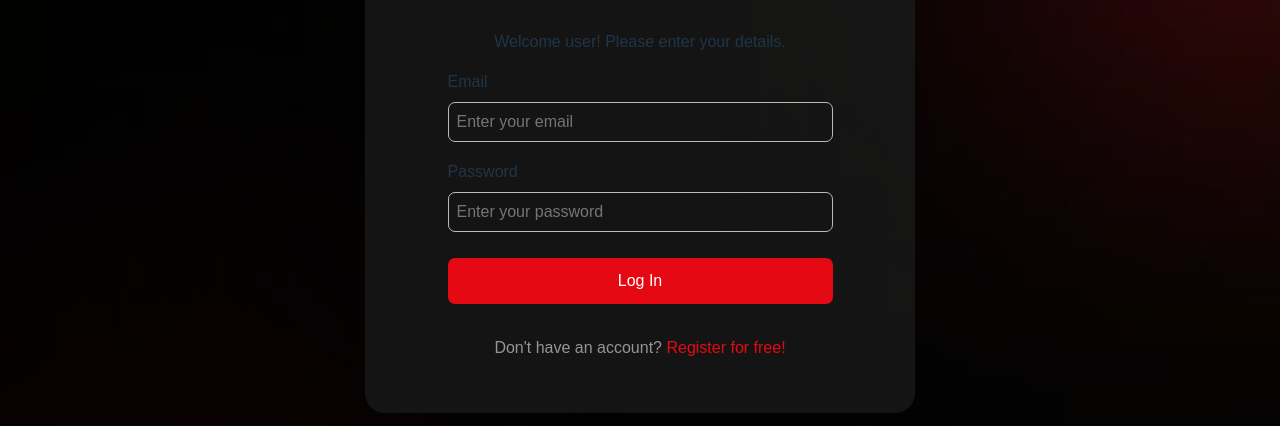
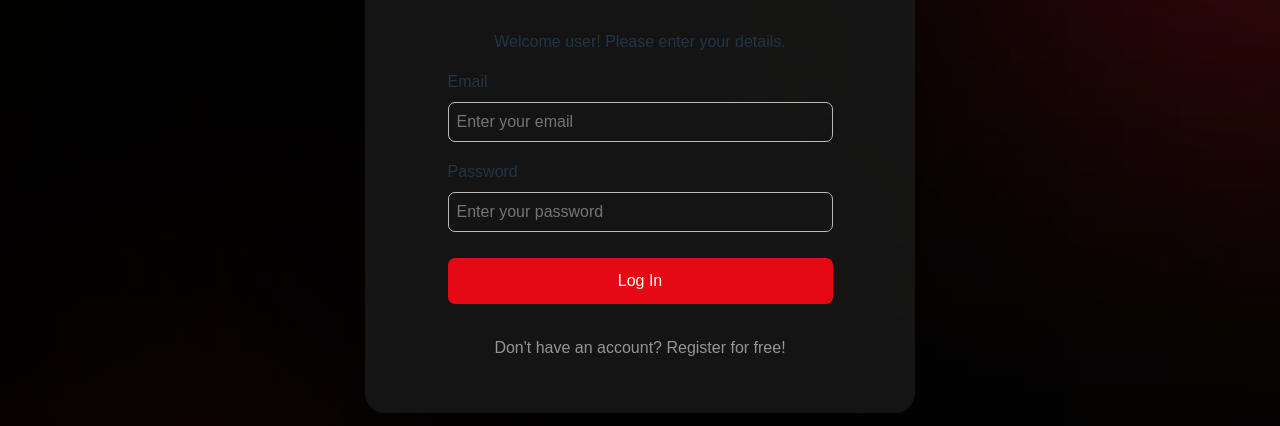
Before and after one commit to seannn9/ReelTime, a React (Vite) app: page /login in a window 1280 px wide. Shown: the part 255-681 px from the top of the page. Built offline with nearby package versions, Linux system fonts and the light colour scheme; no server answers.

Commit message:
added registration state

```diff
--- a/src/pages/Login.jsx
+++ b/src/pages/Login.jsx
@@ -2,16 +2,25 @@
 import "../styles/Login.css";
 import { Link, useNavigate } from "react-router-dom";
 
-export default function Login({ onLogin, authError }) {
+export default function Login({ onLogin, onRegister, authError }) {
     const [email, setEmail] = useState("");
     const [password, setPassword] = useState("");
     const navigate = useNavigate();
+    const [authState, setAuthState] = useState("login");
 
-    const handleSubmit = async (e) => {
+    const handleLogin = async (e) => {
         e.preventDefault();
         const error = await onLogin(email, password);
         if (!error) {
             navigate("/now-showing-movies");
+        }
+    };
+
+    const handleRegister = async (e) => {
+        e.preventDefault();
+        const error = await onRegister(email, password);
+        if (!error) {
+            setAuthState("login");
         }
     };
 
@@ -24,12 +33,13 @@
                             <Link to="/now-showing-movies">
                                 Reel<span className="accent">Time</span>
                             </Link>{" "}
-                            Login
+                            {authState === "login" ? "Login" : "Register"}
                         </h1>
                         <p>Welcome user! Please enter your details.</p>
                     </div>
                 </div>
-                <form onSubmit={handleSubmit}>
+                {authState === "login" ? (
+                    <form onSubmit={handleLogin}>
                         <label htmlFor="email">Email</label>
                         <input
                             type="email"
@@ -52,9 +62,39 @@
                         <button type="submit">Log In</button>
                         <p>
                             Don't have an account?{" "}
-                        <span className="accent">Register for free!</span>
+                            <span onClick={() => setAuthState("register")}>
+                                Register for free!
+                            </span>
                         </p>
                     </form>
+                ) : (
+                    authState === "register" && (
+                        <form onSubmit={handleRegister}>
+                            <label htmlFor="email">Email</label>
+                            <input
+                                type="email"
+                                id="email"
+                                placeholder="Enter your email"
+                                value={email}
+                                onChange={(e) => setEmail(e.target.value)}
+                            />
+                            <label htmlFor="password">Password</label>
+                            <input
+                                type="password"
+                                id="password"
+                                placeholder="Enter your password"
+                                onChange={(e) => setPassword(e.target.value)}
+                            />
+                            <button type="submit">Register</button>
+                            <p>
+                                Already have an account?{" "}
+                                <span onClick={() => setAuthState("login")}>
+                                    Login now!
+                                </span>
+                            </p>
+                        </form>
+                    )
+                )}
             </section>
         </div>
     );
```
Lines whose indentation alone changed are shown as unchanged.
